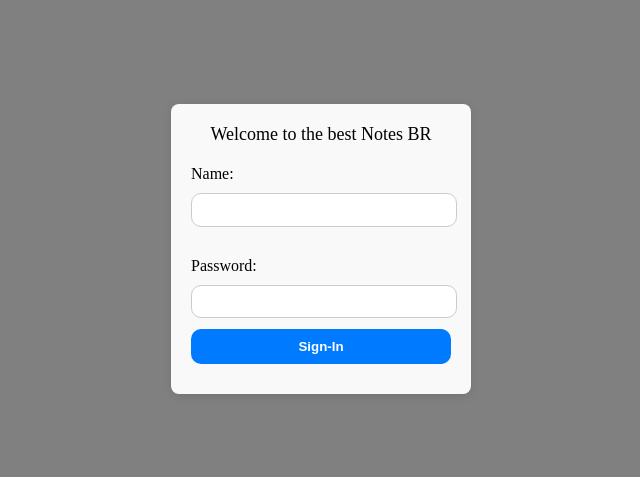
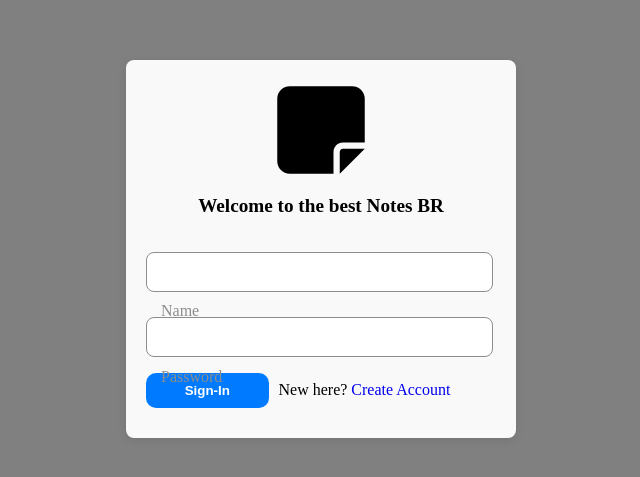
Before and after one commit to fnmiranda/my-classroom, a Next.js app: page /auth/login in a window 1280 px wide. Shown: the part 159-636 px from the top of the page, without its empty margins (319-959 px from the left). Built offline with nearby package versions, Linux system fonts and the light colour scheme.

Commit message:
Fixed input style component

```diff
--- a/components/Input/input.js
+++ b/components/Input/input.js
@@ -1,8 +1,11 @@
 import styles from './input.module.css'
 
-export default function Input(props, text) {
+export default function Input({ text, ...props }) {
+
   return (
-    <input className={styles.input} {...props} />
-
+    <div className={styles.inputField} >
+      <input className={styles.input} placeholder=' ' {...props} />
+      <label className={styles.label} >{text}</label>
+    </div>
   )
 }
--- a/components/Input/input.module.css
+++ b/components/Input/input.module.css
@@ -1,4 +1,4 @@
-.input {
+.inputT {
     width: 94%;
     height: 0.7rem;
     padding: 10px;
@@ -8,6 +8,64 @@
     font-family:'NunitoSans-Regular', sans-serif;
 }
 
-.text{
+.inputField{
+    position:relative;
 
 }
+
+.label{
+    position:absolute;
+    color:#8d8d8d;
+    pointer-events:none;
+    background-color:transparent;
+    left:15px;
+    transform: translateY(0.6rem);
+    transition: all 0.3s ease;
+}
+
+.input{
+    padding:10px 15px;
+    font-size:1rem;
+    border-radius:8px;
+    border: 1px solid #8d8d8d;
+    letter-spacing:1px;
+    width:100%;
+}
+
+.input:focus{
+    outline:none;
+    border: 1px solid #0034de;
+}
+
+.input:focus + .label,
+.input:not(:placeholder-shown) + .label {
+  transform: translateY(-51%) translateX(-10px) scale(0.8);
+  background-color: #fff;
+  padding: 0px 5px;
+  color: #0034de;
+  font-weight: bold;
+  letter-spacing: 1px;
+  border: none;
+  border-radius: 100px;
+}
+/*
+.focused{
+    transform:translateY(-51%) translateX(-10px) scale(0.8);
+    background-color:#fff;
+    padding:0px 5px;
+    color: #0034de;
+    font-weight: bold;
+    letter-spacing: 1px;
+    border: none;
+    border-radius:100px;
+}
+.input:focus + .label{
+    transform:translateY(-51%) translateX(-10px) scale(0.8);
+    background-color:#fff;
+    padding:0px 5px;
+    color: #0034de;
+    font-weight: bold;
+    letter-spacing: 1px;
+    border: none;
+    border-radius:100px;
+} */
--- a/components/Login/Login.js
+++ b/components/Login/Login.js
@@ -4,7 +4,8 @@ import Button from '../Button/button';
 import Input from '../Input/input';
 import styles from './login.module.css'
 import { useRouter } from 'next/navigation';
-
+import { FaNoteSticky } from "react-icons/fa6";
+import Link from 'next/link';
 
 const Login = () => {
 
@@ -35,12 +36,16 @@ const Login = () => {
   return (
     <div className={styles.container}>
       <div className={styles.form}>
+        <div className={styles.icons}>
+          <FaNoteSticky />
+        </div>
         <div className={styles.title}>
+
           Welcome to the best Notes BR
         </div>
         <div className={styles.inputBox}>
-          <span>Name: </span>
           <Input
+            text="Name"
             type="email"
             id="email"
             value={email}
@@ -50,8 +55,8 @@ const Login = () => {
 
         </div>
         <div className={styles.inputBox}>
-          <span>Password:</span>
           <Input
+            text="Password"
             type="password"
             id="password"
             value={password}
@@ -59,12 +64,14 @@ const Login = () => {
             required
             style={{ marginBottom: 1 }}
           />
-
         </div>
 
-        <Button id='submit' style={{ width: '100%' }} type='submit' onClick={handleSubmit}>
-          Sign-In
-        </Button>
+        <div>
+          <Button id='submit' style={{ width: '35%', marginRight: 10 }} type='submit' onClick={handleSubmit}>
+            Sign-In
+          </Button>
+          <span>New here?</span> <Link className={styles.link} href='/dashboard'> Create Account</Link>
+        </div>
         {err_msg != '' &&
           <div className={`${styles.error_msg}`}>
             {err_msg}
--- a/components/Login/login.module.css
+++ b/components/Login/login.module.css
@@ -6,16 +6,20 @@
   align-content: center;
 }
 .form{
-    width: 260px;
+    display:flex;
+  flex-direction:column;
+  width:350px;
     padding: 20px;
     background: #f9f9f9;
     border-radius: 8px;
     box-shadow: 0 2px 10px rgba(0,0,0,0.1);
+    gap:5px;
 }
 
 .title{
-  font-size:18px;
+  font-size:1.2rem;
   text-align:center;
+  font-weight:bolder;
   margin-bottom:20px;
 }
 
@@ -27,10 +31,30 @@
   gap:10px;
   justify-content:space-between;
   justify-content:start;
-  width: 100%;
+  width: 90%;
   margin-bottom: 10px;
 }
 
 .button{
   width:'100%';
+
 }
+
+.icons{
+  display:flex;
+  font-size:100px;
+  border-radius:10px;
+  border-color:black;
+  align-items: center;
+  justify-content:center;
+  margin-left:0px;
+  margin-bottom:10px;
+}
+
+.link {
+  text-decoration: none;
+}
+
+.link:hover {
+  text-decoration: none;
+}
```
